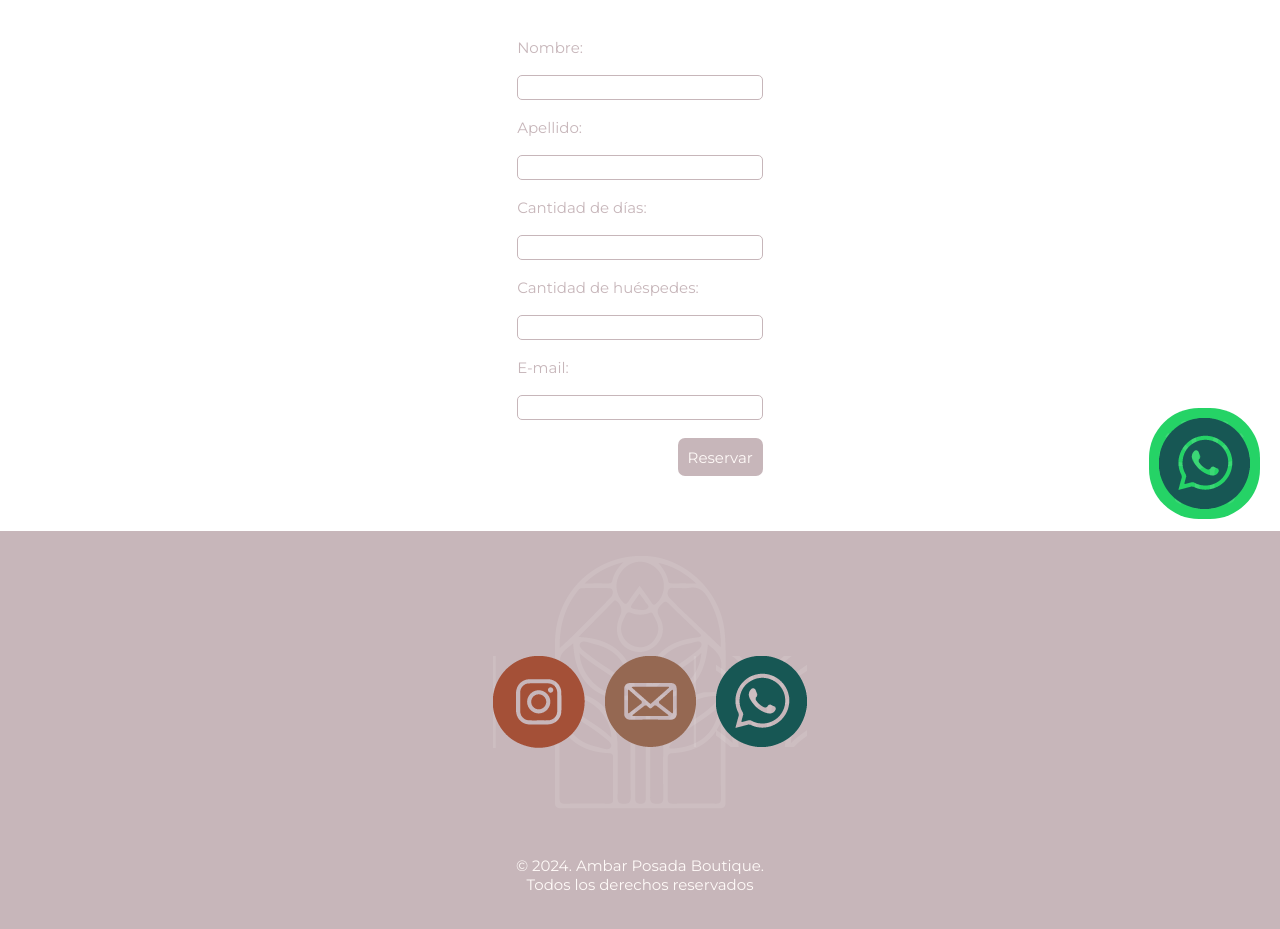
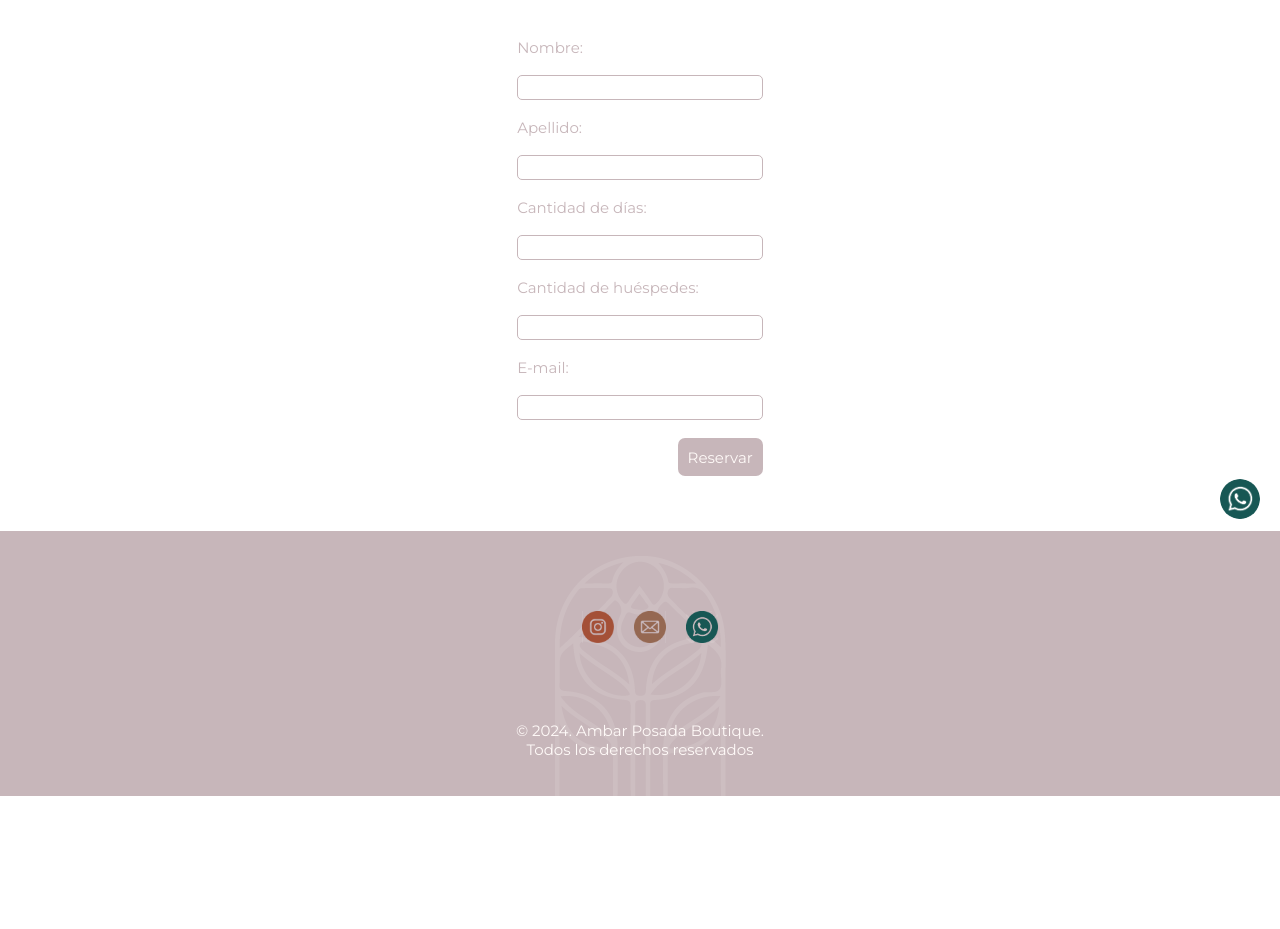
Before and after one commit to Lilufei85/ambar-web, a website: page pages/reservas.html in a window 1280 px wide. Shown: the part 261-1190 px from the top of the page. After the commit the page ends 1072 px from the top, so only its background shows below. Drawn offline with nearby package versions, Linux system fonts and the light colour scheme.

Commit message:
cambiamos tamaños footer

```diff
--- a/scss/base/_typos.scss
+++ b/scss/base/_typos.scss
@@ -37,3 +37,7 @@ p {
 .doce {
     font-size: 1.2rem;;
 }
+
+.diez {
+    font-size: 1.0rem;;
+}
--- a/scss/components/_buttons.scss
+++ b/scss/components/_buttons.scss
@@ -54,9 +54,8 @@
     position: fixed;
     bottom: 20px;
     right: 20px;
-    background-color: #25D366; /* Color de fondo de WhatsApp */
+    width: 40px;
     color: #f1e9e9;
-    padding: 10px 10px;
     border: none;
     border-radius: 50px;
     font-size: 16px;
--- a/scss/layout/_footer.scss
+++ b/scss/layout/_footer.scss
@@ -24,7 +24,7 @@ footer {
 }
 
 .container-footer {
-    @include grid (1fr,repeat(8,50px));
+    @include grid (1fr,repeat(4,55px));
 
 }
 
@@ -33,25 +33,20 @@ footer {
 }
 
 .footer-links {
-    grid-row: 3/5;
+    grid-row: 2/4;
 
 }
 
 .footer-copyright {
-    grid-row: 7/8 ;
+    grid-row: 4/5 ;
 }
 
+.footer-icon {
+    width: 32px;
+}
 
-/*.footer-background {
-    position: absolute;
-    top: 0;
-    left: 0;
-    width: 100%;
-    height: 100%;
-    z-index: -1; /* Coloca la imagen detrás del contenido
-    background-image: url("./assets/icons/marcaAguaFooter.png");
-    background-size: cover;
-    background-position: center center;
+.icon-marca-agua {
+    width: 100px;
 }
-*/
+
 //FIN ESTILOS FOOTER
```
Also changed, not shown: index.html (+3 -3 lines), css/style.css, scss/layout/_body.scss (line endings or trailing spaces).
